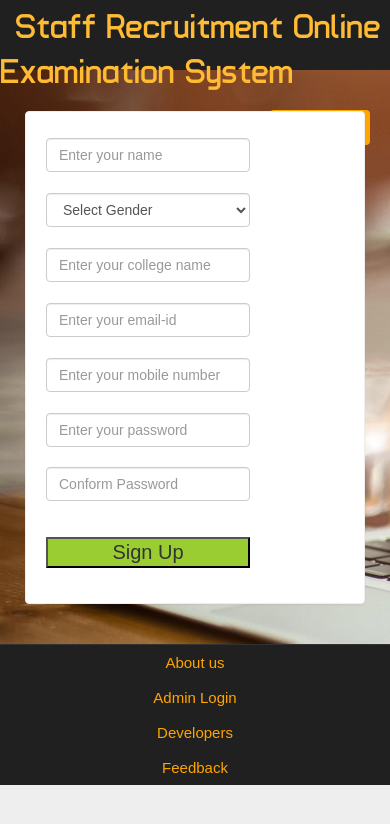
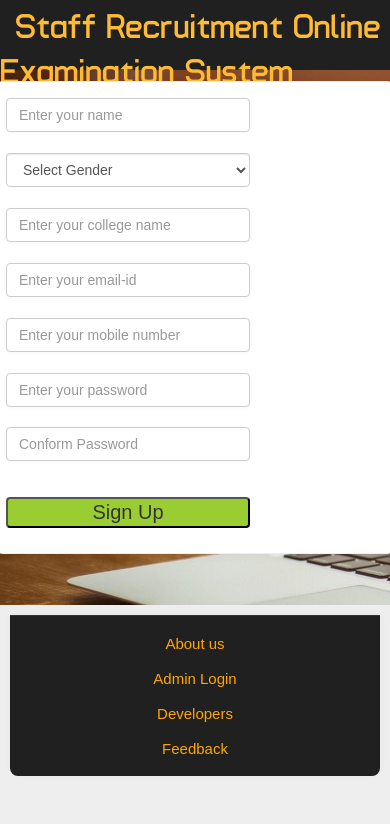
Before and after one commit to ShuaibuPassionateProgrammer/staff-recruitment-exam, a PHP site: page /index1.php in a window 390 px wide. Shown: the top 824 px of the page. Run offline with PHP 8.4, Linux system fonts and the light colour scheme.

Commit message:
Enhance styling in main.css by adding border-radius, box-shadow, and background properties for improved UI consistency. Update button and form control styles for better user interaction and responsiveness.

```diff
--- a/css/main.css
+++ b/css/main.css
@@ -32,6 +32,9 @@ border-color:#eee;
 margin:40px;
 padding:20px;
 font: 15px "Century Gothic", "Times Roman", sans-serif;
+border-radius: 8px;
+box-shadow: 0 2px 8px rgba(0,0,0,0.04);
+background: #fff;
 }
 
 .title
@@ -95,6 +98,9 @@ text-align:center;
 border-top:1px solid;
 border-color:#323232;
 background-color:#202020;
+border-radius: 0 0 8px 8px;
+margin-top: 40px;
+box-shadow: 0 -2px 8px rgba(0,0,0,0.04);
 }
 .footer a
 {
@@ -148,3 +154,42 @@ border-top:2px solid;
 border-color:orange;
 text-decoration:none;
 }
+
+.btn, .sub, .sub1 {
+  border-radius: 4px !important;
+  transition: background 0.2s, color 0.2s;
+}
+
+.btn-primary, .btn-success, .btn-default {
+  box-shadow: 0 2px 8px rgba(0,0,0,0.04);
+}
+
+.btn-primary:hover, .btn-success:hover, .btn-default:hover {
+  filter: brightness(0.95);
+}
+
+input[type="text"], input[type="email"], input[type="password"], input[type="number"], select, textarea {
+  border-radius: 4px !important;
+  box-shadow: 0 1px 4px rgba(0,0,0,0.03);
+  border: 1px solid #ccc;
+}
+
+.form-control:focus {
+  border-color: #337ab7;
+  box-shadow: 0 0 8px #337ab733;
+}
+
+.panel-title, .title1, .title2 {
+  color: #337ab7;
+}
+
+.table-hover>tbody>tr:hover {
+  background-color: #f1f7fd;
+}
+
+@media (max-width: 767px) {
+  .panel, .footer {
+    margin: 10px;
+    padding: 10px;
+  }
+}
```
